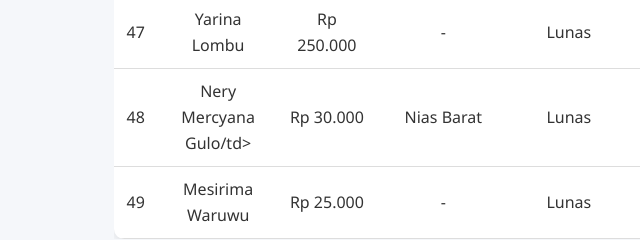
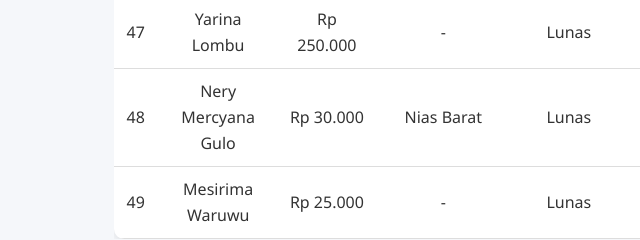
Before and after one commit to martanelis/websitemultimediaonkpsionobanua89, a plain HTML site: page index.html in a window 1280 px wide. Shown: the part 6114-6354 px from the top of the page, 198-838 px from the left. Drawn offline with Linux system fonts and the light colour scheme.

Commit message:
Update index.html

```diff
--- a/index.html
+++ b/index.html
@@ -599,7 +599,7 @@ padding:12px 15px;font-size:18px;cursor:pointer}
 		   </tr>
 		   <tr>
           <td>48</td>
-          <td>Nery Mercyana Gulo/td>
+          <td>Nery Mercyana Gulo</td>
           <td>Rp 30.000</td>
 		  <td>Nias Barat</td>
           <td>Lunas</td>
```
